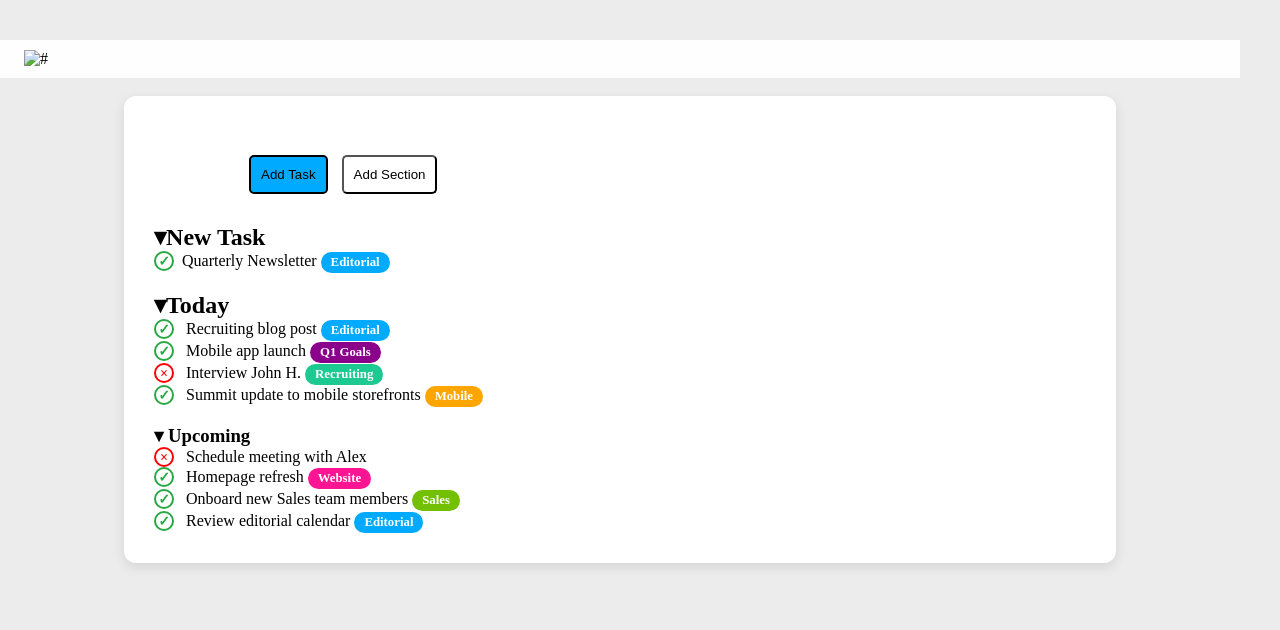
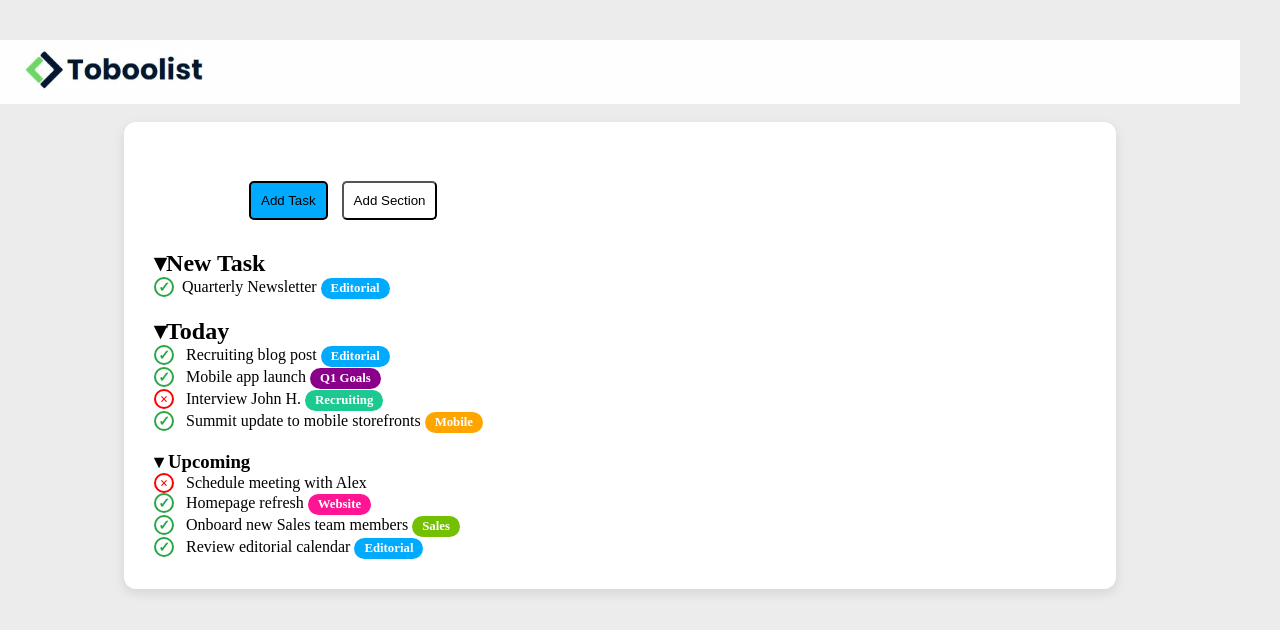
Before and after one commit to AlexxRascovschi/html-css-toboolist, a plain HTML site: page index.html in a window 1280 px wide. Drawn offline with Linux system fonts and the light colour scheme; the site is published under a folder, as on GitHub Pages, so addresses that start at the root find nothing.

Commit message:
fix path img

```diff
--- a/index.html
+++ b/index.html
@@ -11,7 +11,7 @@
 <body>
 
     <header class="page-header">
-        <img class="logo" src="/img/Toboolist-logo.jpg" alt="#">
+        <img class="logo" src="./img/Toboolist-logo.jpg" alt="#">
     </header>
 
     <br>
```
